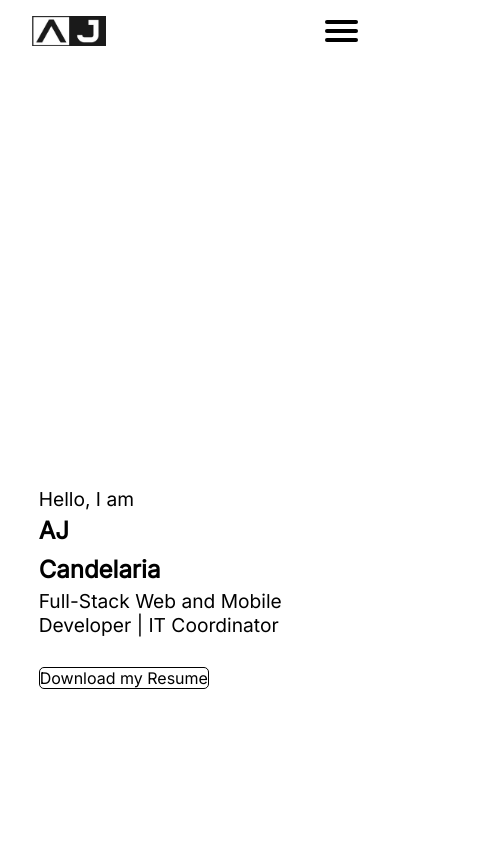
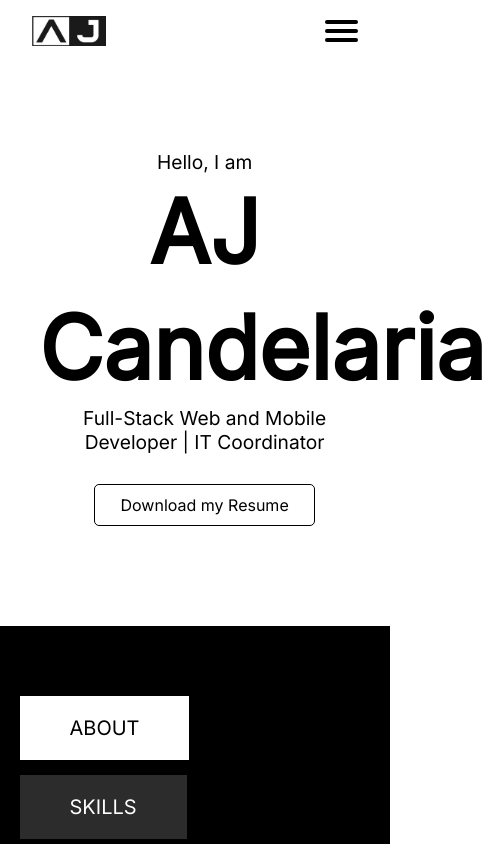
Before and after one commit to ajcandelariaa/reactjs-my-portfolio, a React (Create React App) app: page / in a window 390 px wide. Shown: the top 844 px of the page, 485 px wide, since content can reach past the window. Built offline with nearby package versions, Linux system fonts and the light colour scheme.

Commit message:
Update Introduction.module.css

```diff
--- a/src/components/introduction/Introduction.module.css
+++ b/src/components/introduction/Introduction.module.css
@@ -38,34 +38,18 @@
   color: white;
 }
 
-@media only screen and (max-width: 600px){
-  .info h1 {
-    font-size: 1.5rem;
-  }
-  .info a {
-    padding: 0 0;
-  }
-}
 
-
-@media only screen and (max-width: 425px){
+@media only screen and (max-width: 1100px){
   .container {
     width: min(90%, 93.75rem);
-    margin-inline: auto;
-    height: 100vh;
-    display: grid;
-    grid-template-columns: 1fr;
-    align-items: center;
-    padding-top: 20px;
+    display: block;
+    height: auto;
+    padding-top: 150px;
+    padding-bottom: 100px;
+    text-align: center;
   }
 
   .my_image{
     display: none;
   }
-  .info h1 {
-    font-size: 1.5rem;
-  }
-  .info a {
-    padding: 0 0;
-  }
 }
```
